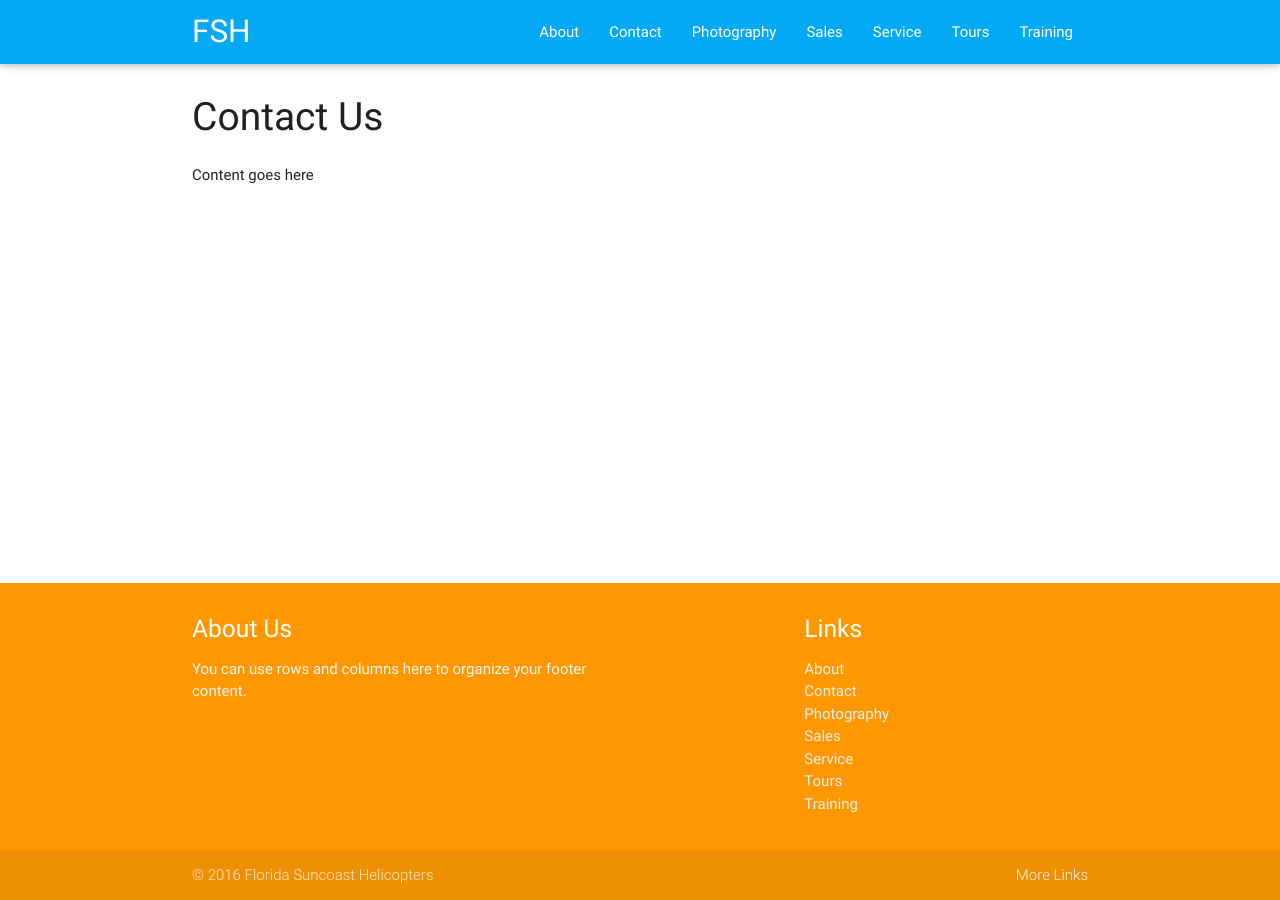
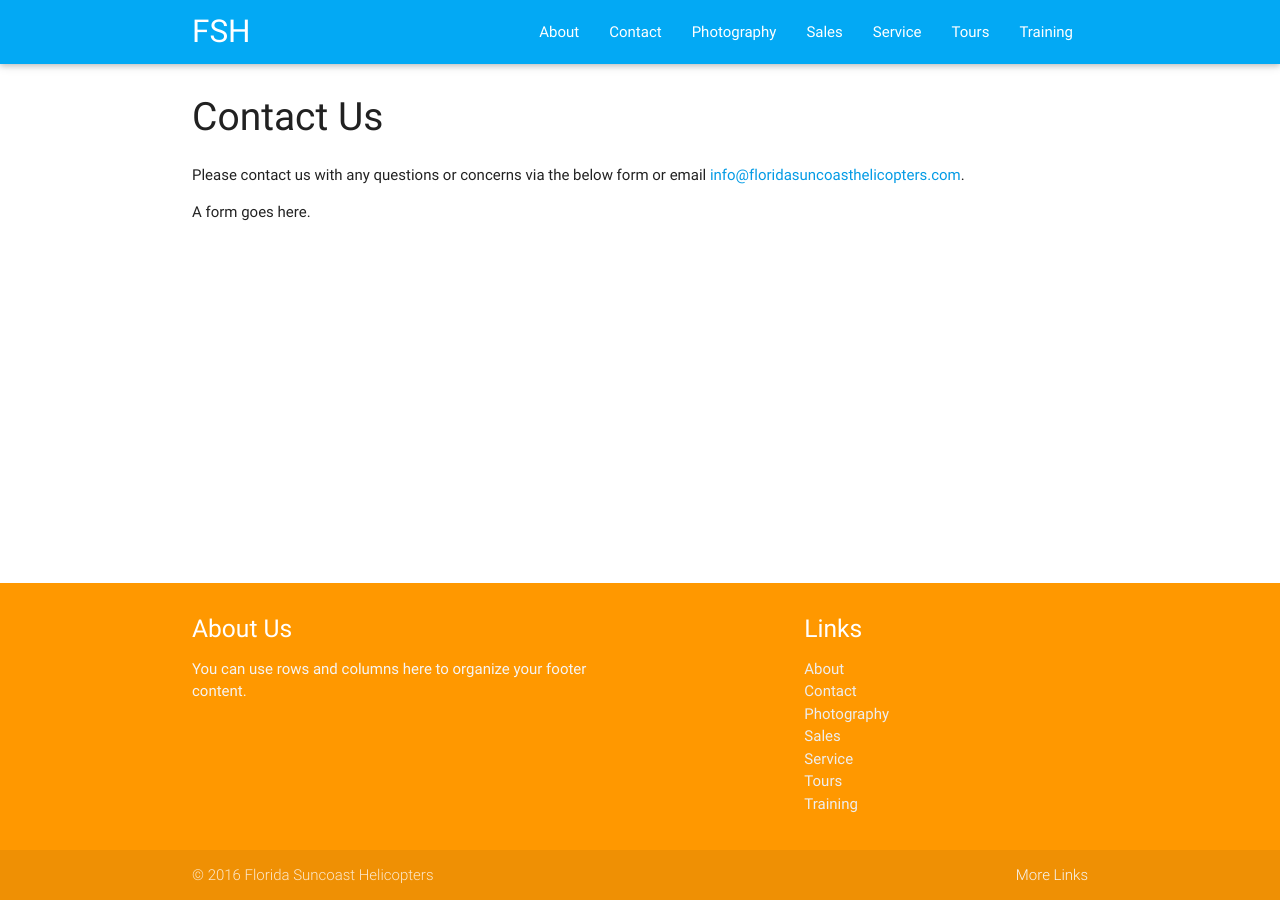
Before and after one commit to joncoop/fsh, a Jekyll site: the page built from contact.html, in a window 1280 px wide. Built offline with Jekyll 4.4.1, drawn with Linux system fonts in a browser that asks for light colours; nearby versions of some CDN libraries.

Commit message:
Added a little contact content.

```diff
--- a/contact.html
+++ b/contact.html
@@ -3,4 +3,6 @@ layout: page
 title: Contact Us
 ---
 
-<p>Content goes here</p>
+<p>Please contact us with any questions or concerns via the below form or email <a href="mailto:info@floridasuncoasthelicopters.com">info@floridasuncoasthelicopters.com</a>.</p>
+
+A form goes here.
```
